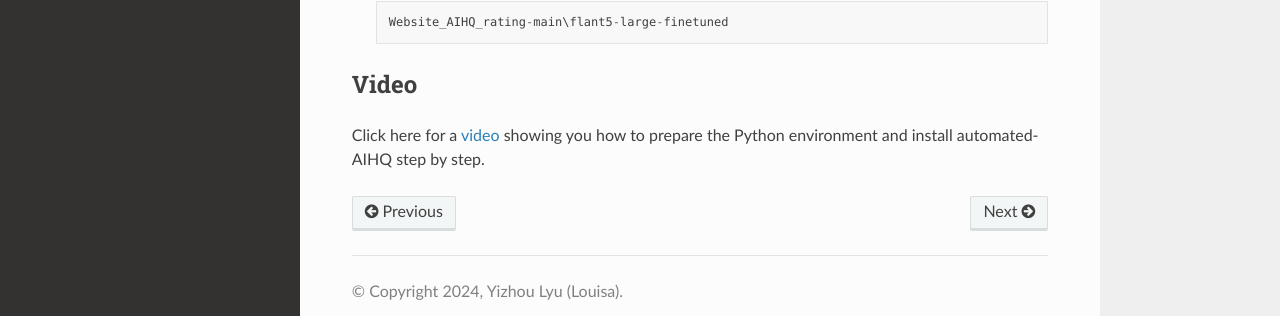
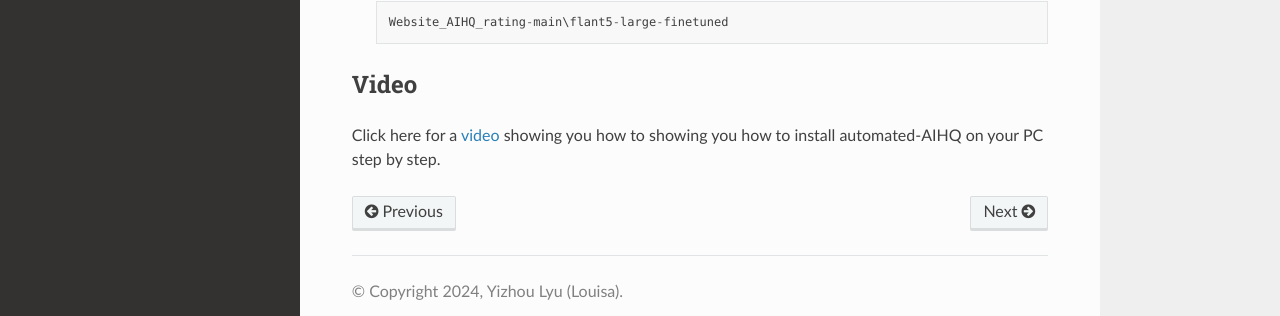
Before and after one commit to lyulouisa/Website_AIHQ_rating, a Sphinx documentation site: the page built from docs/source/windows.rst, in a window 1280 px wide and 900 px high, scrolled down 3204 px. Shown: the part 539-855 px from the top of the window. Built offline with Sphinx 7.4.7 and the Read the Docs theme 3.1.0, drawn with Linux system fonts in a browser that asks for light colours.

Commit message:
Update windows.rst

```diff
--- a/docs/source/windows.rst
+++ b/docs/source/windows.rst
@@ -186,4 +186,4 @@ Troubleshooting
 Video
 ---------------
 
-Click here for a `video <https://youtu.be/g_sI8MOr_lk>`__ showing you how to prepare the Python environment and install automated-AIHQ step by step.
+Click here for a `video <https://youtu.be/g_sI8MOr_lk>`__ showing you how to showing you how to install automated-AIHQ on your PC step by step.
```
